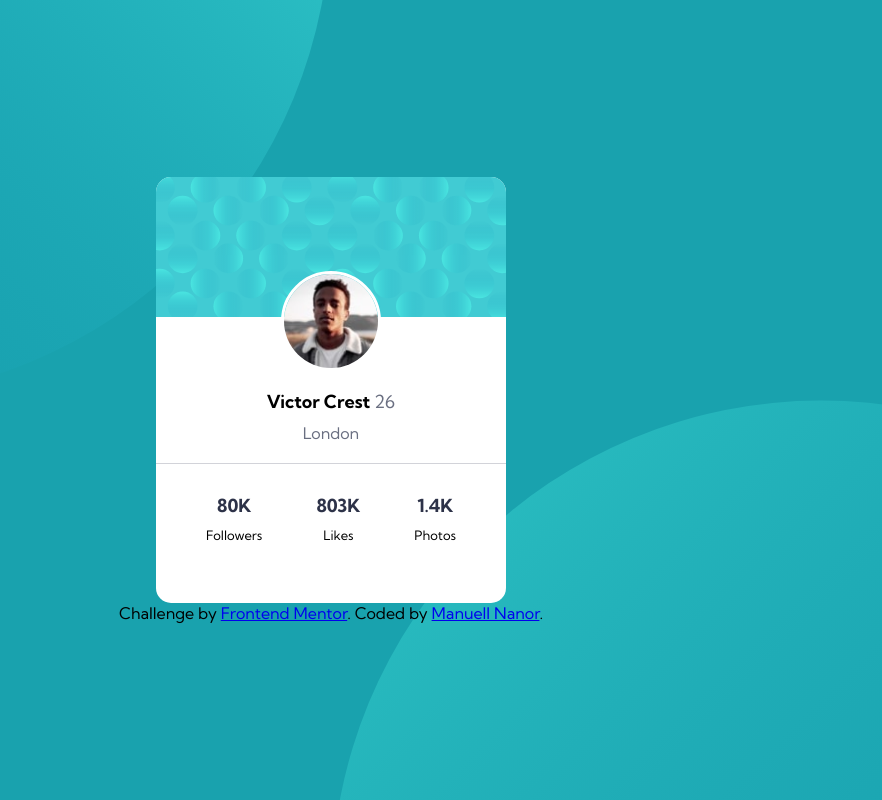
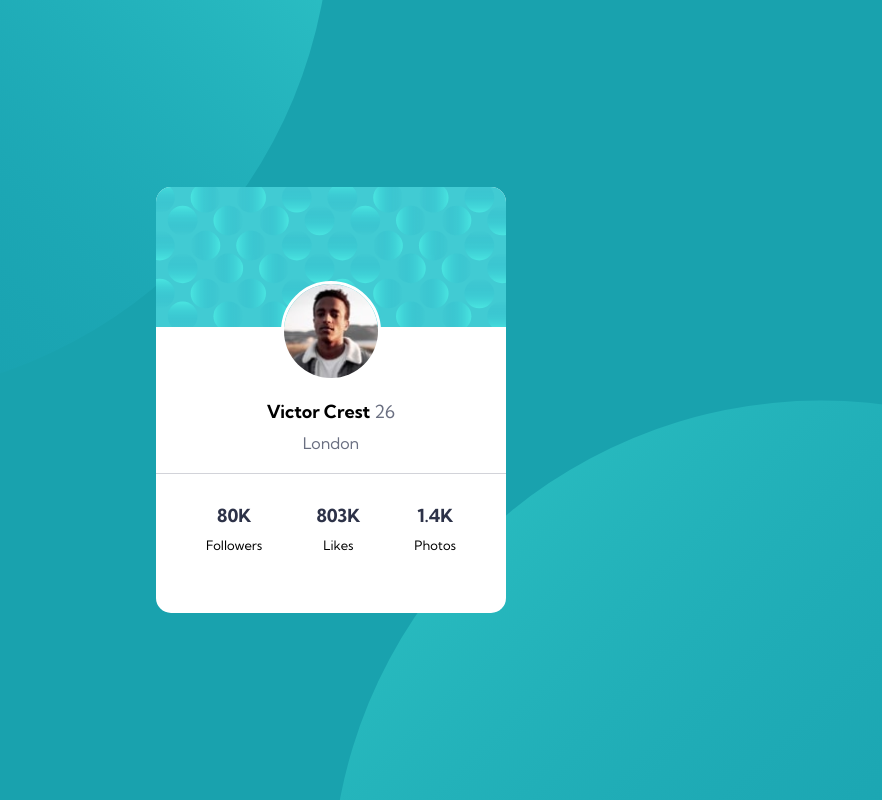
Before and after one commit to manuellnanor/docs, a plain HTML site: page index.html in a window 1280 px wide. Shown: the whole page, without its empty margins (309-1191 px from the left). Drawn offline with Linux system fonts and the light colour scheme.

Commit message:
commit to page

```diff
--- a/index.html
+++ b/index.html
@@ -45,12 +45,5 @@
 
 
 
-
-
-
-  <div class="attribution">
-    Challenge by <a href="https://www.frontendmentor.io?ref=challenge" target="_blank">Frontend Mentor</a>.
-    Coded by <a href="#">Manuell Nanor</a>.
-  </div>
 </body>
 </html>
```
